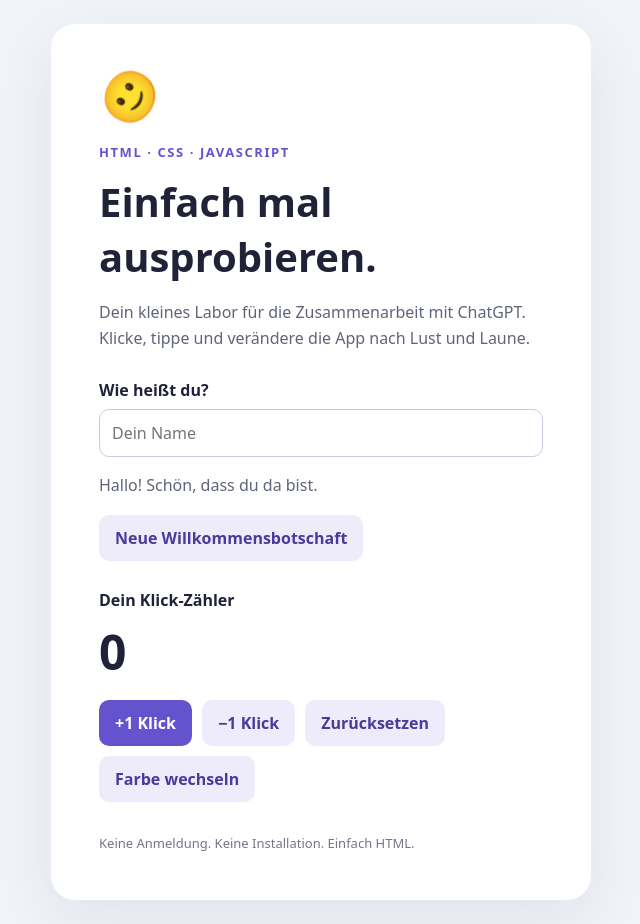
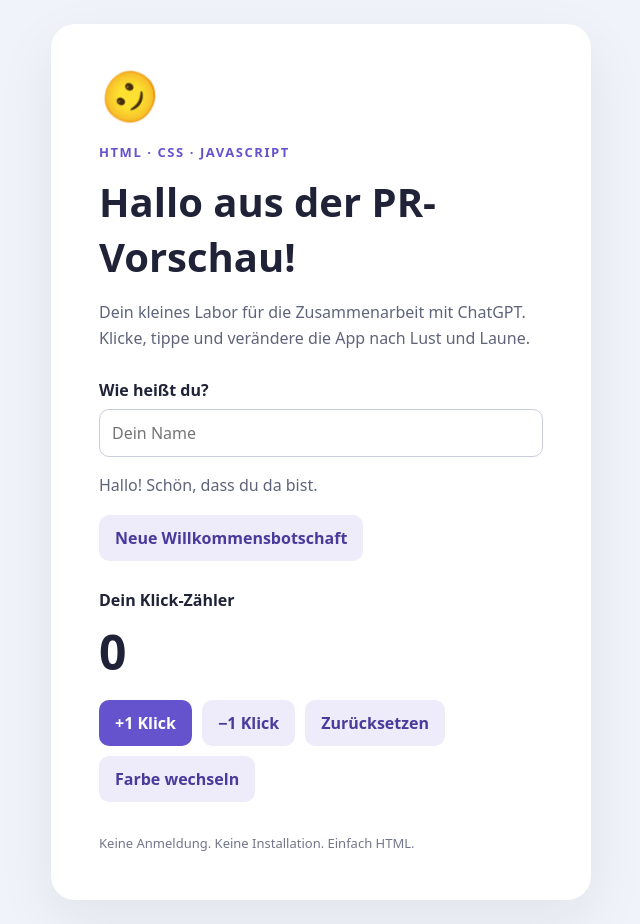
Before and after one commit to peevey/vibe_test, a website: page index.html in a window 1280 px wide. Shown: the whole page, without its empty margins (319-959 px from the left). Drawn offline with Linux system fonts and the light colour scheme.

Commit message:
Change heading to demonstrate pull request preview

```diff
--- a/index.html
+++ b/index.html
@@ -31,7 +31,7 @@
   <main>
     <span class="smiley" role="img" aria-label="Lächelnder Smiley">🙂</span>
     <span class="label">HTML · CSS · JavaScript</span>
-    <h1>Einfach mal ausprobieren.</h1>
+    <h1>Hallo aus der PR-Vorschau!</h1>
     <p>Dein kleines Labor für die Zusammenarbeit mit ChatGPT. Klicke, tippe und verändere die App nach Lust und Laune.</p>
     <section>
       <label for="name">Wie heißt du?</label>
```
